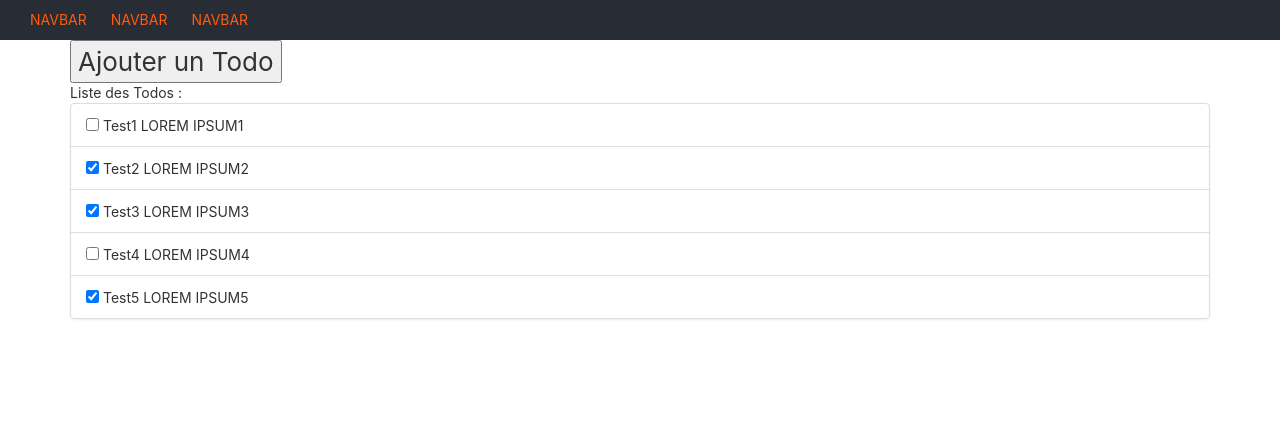
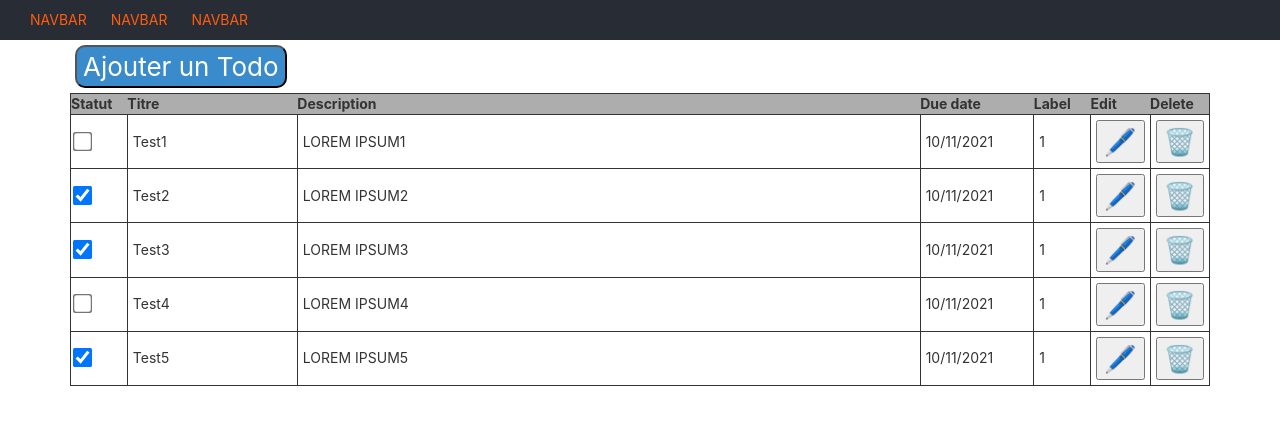
Before and after one commit to Florentin-bron/ToDoList, a React (Vite) app: page / in a window 1280 px wide. Shown: the top 424 px of the page. Built offline with nearby package versions, Linux system fonts and the light colour scheme.

Commit message:
ajout edit+delete

```diff
--- a/package.json
+++ b/package.json
@@ -9,6 +9,7 @@
   "dependencies": {
     "bootstrap": "^5.1.3",
     "date-fns": "^2.28.0",
+    "esbuild-windows-64": "^0.14.13",
     "react": "^17.0.0",
     "react-bootstrap": "^2.0.1",
     "react-datepicker": "^4.6.0",
--- a/src/App.css
+++ b/src/App.css
@@ -40,3 +40,25 @@
 button {
   font-size: calc(10px + 2vmin);
 }
+
+table,
+td {
+  border: 1px solid #333;
+  padding: 5px;
+}
+
+.modal-button{
+  margin: 5px;
+  background-color: #398bcc;
+  border-radius: 10px;
+  color: white;
+}
+
+.ReactModal__Overlay{
+  background-color: rgba(68, 68, 68, 0.75) !important;
+}
+
+.checkboxTodo{
+  transform: scale(1.5);
+  margin: auto;
+}
--- a/src/App.jsx
+++ b/src/App.jsx
@@ -13,9 +13,19 @@ function App() {
     const [description, setDescription] = useState("");
     const [dueDate, setDueDate] = useState("");
     const [isOpen, setIsOpen] = useState(false);
+    const [isOpen2, setIsOpen2] = useState(false);
+    const [done, setDone] = useState(false)
+    const [curEditTodo, setCurEditTodo] = useState("")
+    const [titreEdit, setTitreEdit] = useState("");
+    const [descriptionEdit, setDescriptionEdit] = useState("");
+    const [dueDateEdit, setDueDateEdit] = useState("");
 
     function toggleModal() {
         setIsOpen(!isOpen);
+    }
+
+    function toggleModal2() {
+        setIsOpen2(!isOpen2);
     }
 
     useEffect(() => {
@@ -27,10 +37,15 @@ function App() {
         if(titre !== ""){
             const today = new Date();
             const date = today.getFullYear()+'/'+(today.getMonth()+1)+'/'+today.getDate();
-            const maxId = parseInt(listTodo.reduce(
-                (max, todo) => (todo.id > max ? todo.id : max),
-                listTodo[0].id
-            ));
+            console.log(listTodo.length)
+            let maxId = 0
+            if(listTodo.length !== 0) {
+                maxId = parseInt(listTodo.reduce(
+                    (max, todo) => (todo.id > max ? todo.id : max),
+                    listTodo[0].id
+                ));
+            }
+
             const test = {
                 'id': (maxId+1).toString(),
                 'titre': titre,
@@ -62,12 +77,69 @@ function App() {
         setDueDate(e.target.value.replace(/-/g, "/"));
     }
 
+    const checkboxChange = (e) => {
+        if(e.target.checked){
+            setDone(true)
+            switchStatus(e.target.id, e.target.checked)
+        }
+        else {
+            setDone(false)
+            switchStatus(e.target.id, e.target.checked)
+        }
+
+    }
+
+    const switchStatus = (id, status) => {
+        const index = listTodo.map(function(x) {return x.id; }).indexOf(id)
+        listTodo[index].statut = status
+        setListTodo(listTodo => [...listTodo])
+    }
+
+    const deleteTodo = (e) => {
+        if(confirm("Confirmer la supression de ce Todo ?")){
+            const index = listTodo.map(function(x) {return x.id; }).indexOf(e.target.id)
+            listTodo.splice(index, 1)
+            setListTodo(listTodo => [...listTodo])
+        }
+    }
+
+    const setupModal2 = (e) =>{
+        e.preventDefault()
+        setCurEditTodo(e.target.id)
+        toggleModal2()
+    }
+
+    const titreEditChange = (e) => {
+        e.preventDefault();
+        setTitreEdit(e.target.value);
+    }
+
+    const descEditChange = (e) => {
+        e.preventDefault();
+        setDescriptionEdit(e.target.value);
+    }
+
+    const dueDateEditChange = (e) => {
+        e.preventDefault();
+        setDueDateEdit(e.target.value.replace(/-/g, "/"));
+    }
+
+    const editTodo = (e) => {
+        e.preventDefault()
+        const index = listTodo.map(function(x) {return x.id; }).indexOf(e.target.id)
+        listTodo[index].titre = titreEdit
+        listTodo[index].description = descriptionEdit
+        listTodo[index].dueDate = dueDateEdit
+        setListTodo(listTodo => [...listTodo])
+        toggleModal2()
+    }
+
   return (
     <div>
         <Modal
             isOpen={isOpen}
             onRequestClose={toggleModal}
-            contentLabel="My dialog"
+            contentLabel=""
         >
             <button onClick={toggleModal}>Close modal</button>
             <form>
@@ -91,20 +163,80 @@ function App() {
             </form>
         </Modal>
 
+        <Modal
+            isOpen={isOpen2}
+            onRequestClose={toggleModal2}
+            contentLabel=""
+        >
+            <button onClick={toggleModal2}>Close modal</button>
+            <form>
+                <div className="form-group">
+                    <label htmlFor="inputTitre">Titre <p style={{color: 'red', display: 'inline'}}>*</p></label>
+                    <input required type="titre" className="form-control" id="inputTitre"
+                           aria-describedby="" placeholder="Titre de votre Todo" onChange={titreEditChange}/>
+                </div>
+                <div className="form-group">
+                    <label htmlFor="textArea">Description</label>
+                    <textarea style={{resize: 'none'}} className="form-control" id="textArea" rows="3" onChange={descEditChange}/>
+                </div>
+                <div className="form-group">
+                    <label htmlFor="inputTitre">Due date <p style={{color: 'red', display: 'inline'}}>*</p></label>
+                    <input required type="date" className="form-control" id="inputDate"
+                           aria-describedby="" placeholder="jj/mm/aaaa" onChange={dueDateEditChange} style={{width: '200px'}}/>
+                </div>
+                <div className="form-group">
+                    <input id={curEditTodo} onClick={editTodo} type="submit" value="Modifier" />
+                </div>
+            </form>
+        </Modal>
+
 
       <div className="container column">
 
 
-          <button className="modal-toggle" onClick={toggleModal}>Ajouter un Todo</button>
+          <button className="modal-toggle modal-button" onClick={toggleModal}>Ajouter un Todo</button>
 
           <div>
-              Liste des Todos :
-              <ul className="list-group">
-                  {listTodo.map(todo => <li className="list-group-item" id={todo.id} key={todo.id} ><input defaultChecked={todo.statut} type='checkbox'/> {todo.titre} {todo.description} </li>)}
-              </ul>
+              <table style={{width: '100%'}}>
+                  <thead style={{backgroundColor: '#adadad'}}>
+                  <tr>
+                      <th style={{width: '5%'}}>Statut</th>
+                      <th style={{width: '15%'}}>Titre</th>
+                      <th style={{width: '55%'}}>Description</th>
+                      <th style={{width: '10%'}}>Due date</th>
+                      <th style={{width: '5%'}}>Label</th>
+                      <th style={{width: '5%'}}>Edit</th>
+                      <th style={{width: '5%'}}>Delete</th>
+                  </tr>
+                  </thead>
+                  <tbody>
+                  {listTodo.map(todo =>
+                      <tr id={todo.id} key={todo.id} >
+                          <td>
+                              <input id={todo.id} className="checkboxTodo" defaultChecked={todo.statut} onChange={checkboxChange} type='checkbox'/>
+                          </td>
+                          <td>
+                              {todo.titre}
+                          </td>
+                          <td>
+                              {todo.description}
+                          </td>
+                          <td>
+                              {todo.dueDate}
+                          </td>
+                          <td>
+                              {todo.labelId}
+                          </td>
+                          <td>
+                              <button id={todo.id} onClick={setupModal2}>🖊️</button>
+                          </td>
+                          <td>
+                              <button id={todo.id} onClick={deleteTodo}>🗑️</button>
+                          </td>
+                      </tr>)}
+                  </tbody>
+              </table>
           </div>
-
-
       </div>
     </div>
   )
```
Also changed, not shown: 1 other file (tests, documents, lock files or other folders).
